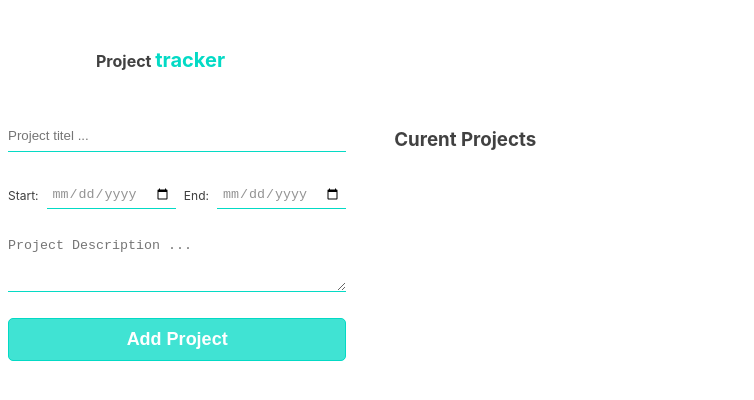
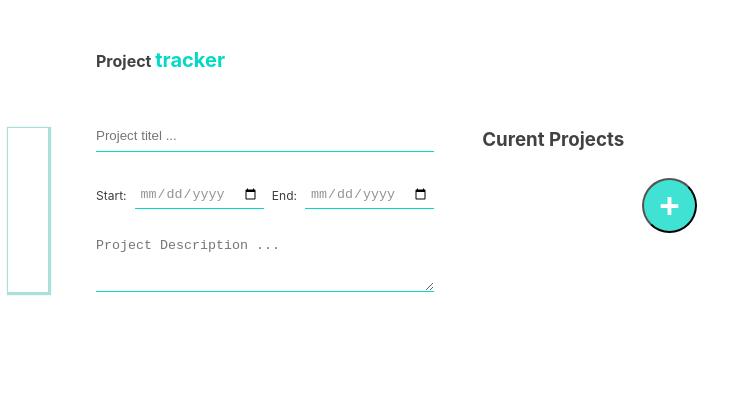
Before and after one commit to josephgeberu/project-tracker, a React (Create React App) app: page / in a window 1280 px wide. Shown: the top 400 px of the page, without its empty margins (0-754 px from the left). Built offline with nearby package versions, Linux system fonts and the light colour scheme.

Commit message:
add completed project section

```diff
--- a/src/App.css
+++ b/src/App.css
@@ -115,14 +115,17 @@ input:focus, textarea:focus{
   justify-items: center;
   gap: 48px;
 }
-.projects-container li{
+.projects-container ul {
+  box-shadow: 1px 1px 1px 2px #aadfda;
+  padding: 20px;
   list-style: none;
-
 }
-.completed{
-
-  text-align: left;
-
+.projects-container ul li {
+  color: #767676;
+  border-bottom: 1px solid #40e3d3;
+  padding-block: 11px;
+  font-weight: 800;
+  min-width: 200px;
 }
 .project-form{
   display: flex;
@@ -134,13 +137,15 @@ input:focus, textarea:focus{
 
 .project-form button {
   color: #fff;
-  border-radius: 5px;
+  border-radius: 57px;
   background-color: #40e3d3;
-  font-size: 18px;
-  margin-top: 16px;
-  border: 1px solid #03dac5;
-  padding-block: 10px;
-  font-weight: 800;
+  font-size: 35px;
+  font-weight: bolder;
+  position: absolute;
+  top: 178px;
+  right: 583px;
+  width: 55px;
+  height: 55px;
 }
 
 
@@ -148,7 +153,9 @@ input:focus, textarea:focus{
   color: red;
   font-weight: bold;
 }
-.completedProjects{
-  display: flex;
-  flex-direction: column;
+.complitedList li{
+ color: red;
+ border-bottom: 1px solid black;
+ padding-block: 10px;
+ font-weight: 800;
 }
--- a/src/components/Compeleted.jsx
+++ b/src/components/Compeleted.jsx
@@ -1,11 +1,4 @@
 const Completed = ({ data }) => {
-  return (
-    <div class="completedProjects">
-      <h3>Completed Projects</h3>
-      <ul>
-        <li key={data.id}>{data.titel}</li>
-      </ul>
-    </div>
-  );
+  return <li key={data.id}>{data.titel}</li>;
 };
 export default Completed;
--- a/src/components/Form.jsx
+++ b/src/components/Form.jsx
@@ -84,7 +84,7 @@ const Form = ({ insertData }) => {
         placeholder="Project Description ..."
       />
       <button>
-        <i className="fa-regular fa-square-plus"></i>Add Project
+        <i className="fa-regular fa-square-plus"></i> +
       </button>
     </form>
   );
--- a/src/components/Main.jsx
+++ b/src/components/Main.jsx
@@ -23,11 +23,13 @@ const Main = () => {
 
   return (
     <div className="projects-container">
-      {allProjects
-        .filter((allProjects) => allProjects.completed)
-        .map((complete) => (
-          <Completed data={complete} key={complete.id} />
-        ))}
+      <ul>
+        {allProjects
+          .filter((allProjects) => allProjects.completed)
+          .map((complete) => (
+            <Completed data={complete} key={complete.id} />
+          ))}
+      </ul>
 
       <div className="onGoing">
         <Form insertData={updateAllProjects} />
--- a/src/components/Project.jsx
+++ b/src/components/Project.jsx
@@ -7,7 +7,8 @@ import {
 
 const Project = (props) => {
   const deleteProject = () => props.delete(props.data.id);
-  const toggelComplete = () => props.complted(props.data.id);
+  const toggelComplete = () => console.log("hi there");
+  // props.complted(props.data.id);
 
   return (
     <div className="project-item">
@@ -15,7 +16,7 @@ const Project = (props) => {
         <h2>{props.data.titel}</h2>
         <div className="project-button">
           <div className="projectAction" onClick={deleteProject}>
-            <FontAwesomeIcon icon={faTrash} values="kljl" />
+            <FontAwesomeIcon icon={faTrash} />
             <p>Delete</p>
           </div>
           <div className="projectAction">
@@ -40,7 +41,7 @@ const Project = (props) => {
         <div>
           <p className="boldeDate">Left </p>
           <p className={props.data.left < 15 && "warningColor"}>
-            {props.data.left}{" "}
+            {props.data.left} Days
           </p>
         </div>
       </div>
```
Also changed, not shown: src/components/UpdateProject.jsx (added).
